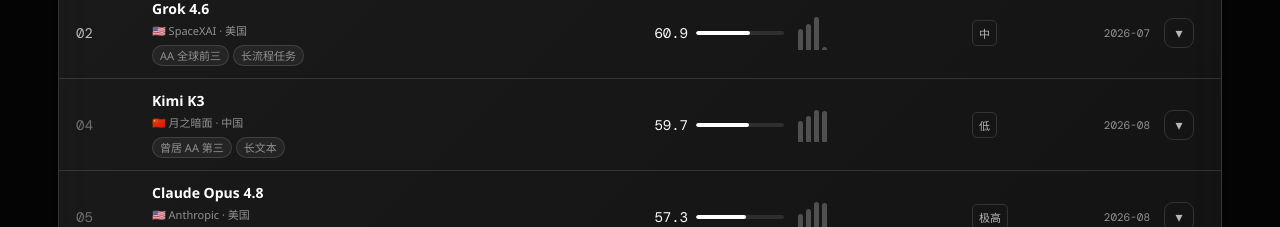
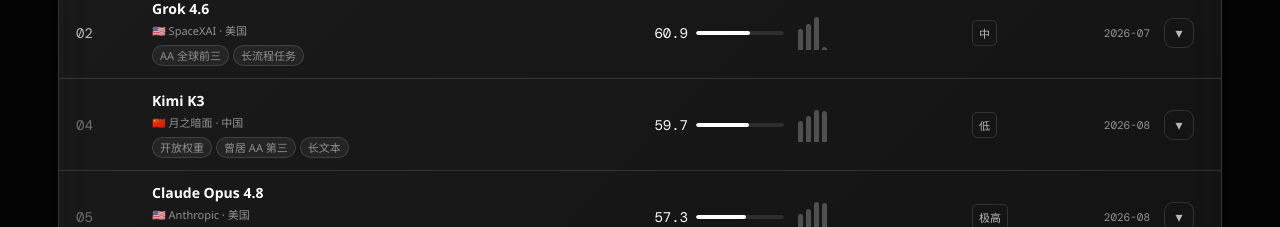
Before and after one commit to joker01-01/ai-model-leaderboard, a React (Vite) app: page / in a window 1280 px wide. Shown: the part 1060-1287 px from the top of the page. Built offline with nearby package versions, Linux system fonts and the light colour scheme.

Commit message:
fix: correct openness scoring and score formatting

```diff
--- a/src/components/Radar.tsx
+++ b/src/components/Radar.tsx
@@ -20,6 +20,7 @@
   };
   const ringPoints = (scale: number) => DIM_KEYS.map((_, i) => pt(i, scale).join(",")).join(" ");
   const valuePoints = DIM_KEYS.map((k, i) => pt(i, (dims[k] ?? 0) / 100).join(",")).join(" ");
+  const formatValue = (value: number | undefined) => value == null ? "待补" : value.toFixed(1);
   const labelPos = (i: number): { x: number; y: number; anchor: "middle" | "start" | "end" } => {
     const ang = ((-90 + i * 60) * Math.PI) / 180;
     const cos = Math.cos(ang);
@@ -83,7 +84,7 @@
         const p = labelPos(i);
         return (
           <text key={k} x={p.x} y={p.y} textAnchor={p.anchor} className="radar-label">
-            {DIM_LABELS[k] + " " + (dims[k] == null ? "待补" : dims[k])}
+            {DIM_LABELS[k] + " " + formatValue(dims[k])}
           </text>
         );
       })}
--- a/src/data/models.ts
+++ b/src/data/models.ts
@@ -190,12 +190,14 @@
     maker: "月之暗面", makerEn: "Moonshot AI", country: "中国", flag: "🇨🇳",
     release: "2026-08", ctx: null, priceTier: "低",
     priceNote: "平价 API",
-    open: false, license: "闭源 API",
-    badges: ["曾居 AA 第三", "长文本"],
-    blurb: "一度登顶 AA 全球第三，被 Grok 4.6 追平后仍稳居第一梯队；中文与长文本扎实。",
-    strengths: ["曾居 AA 全球第三", "中文/长文本", "推理扎实"],
-    weaknesses: ["国际生态弱", "开源程度有限"],
+    open: true, license: "Kimi K3 License",
+    badges: ["开放权重", "曾居 AA 第三", "长文本"],
+    blurb: "开放权重的中文与长文本旗舰；一度登顶 AA 全球第三，被 Grok 4.6 追平后仍稳居第一梯队。",
+    strengths: ["Kimi K3 License 开放权重", "中文/长文本", "推理扎实"],
+    weaknesses: ["国际生态弱", "自部署门槛高"],
     sources: [
+      { label: "Moonshot AI：Kimi K3 官方仓库", url: "https://github.com/MoonshotAI/Kimi-K3" },
+      { label: "Kimi K3 License", url: "https://github.com/MoonshotAI/Kimi-K3/blob/main/LICENSE" },
       { label: "Grok 4.6 反超 Kimi K3 报道", url: "https://venturebeat.com/technology/spacexai-debuts-grok-4-6-overtaking-kimi-k3s-performance-and-matching-gpt-5-6-sol-for-worlds-third-best-on-artificial-analysis" },
       { label: "Kimi K3 评论（Japan Times）", url: "https://www.japantimes.co.jp/commentary/2026/08/06/world/moonshots-kimi-k3-orbit/" },
     ],
--- a/src/lib/editorial.ts
+++ b/src/lib/editorial.ts
@@ -67,9 +67,9 @@
 }
 
 function opennessScore(model: Model): number {
-  if (!model.open) return model.license.includes("基座开源") ? 25 : 0;
-  if (/Apache|MIT/i.test(model.license)) return 100;
-  return 85;
+  // 开放程度是二值事实：开放权重为 100，未开放权重为 0。
+  // 许可证类型不再在这个维度里做半连续加减，具体许可证仍在模型详情展示。
+  return model.open ? 100 : 0;
 }
 
 /**
--- a/src/lib/score.ts
+++ b/src/lib/score.ts
@@ -24,8 +24,8 @@
 
 export type Weights = Record<DimKey, number>;
 
-// 编辑部默认口径：智能为主、兼顾性价比
-export const DEFAULT_WEIGHTS: Weights = { intelligence: 31, coding: 21, agent: 15, reasoning: 16, value: 14, openness: 3 };
+// 编辑部默认口径：智能为主、兼顾性价比；开放状态只作为 2% 的二值加权项
+export const DEFAULT_WEIGHTS: Weights = { intelligence: 32, coding: 21, agent: 15, reasoning: 16, value: 14, openness: 2 };
 
 export interface Preset { name: string; note: string; weights: Weights }
 
```
Also changed, not shown: 1 other file (tests, documents, lock files or other folders).
